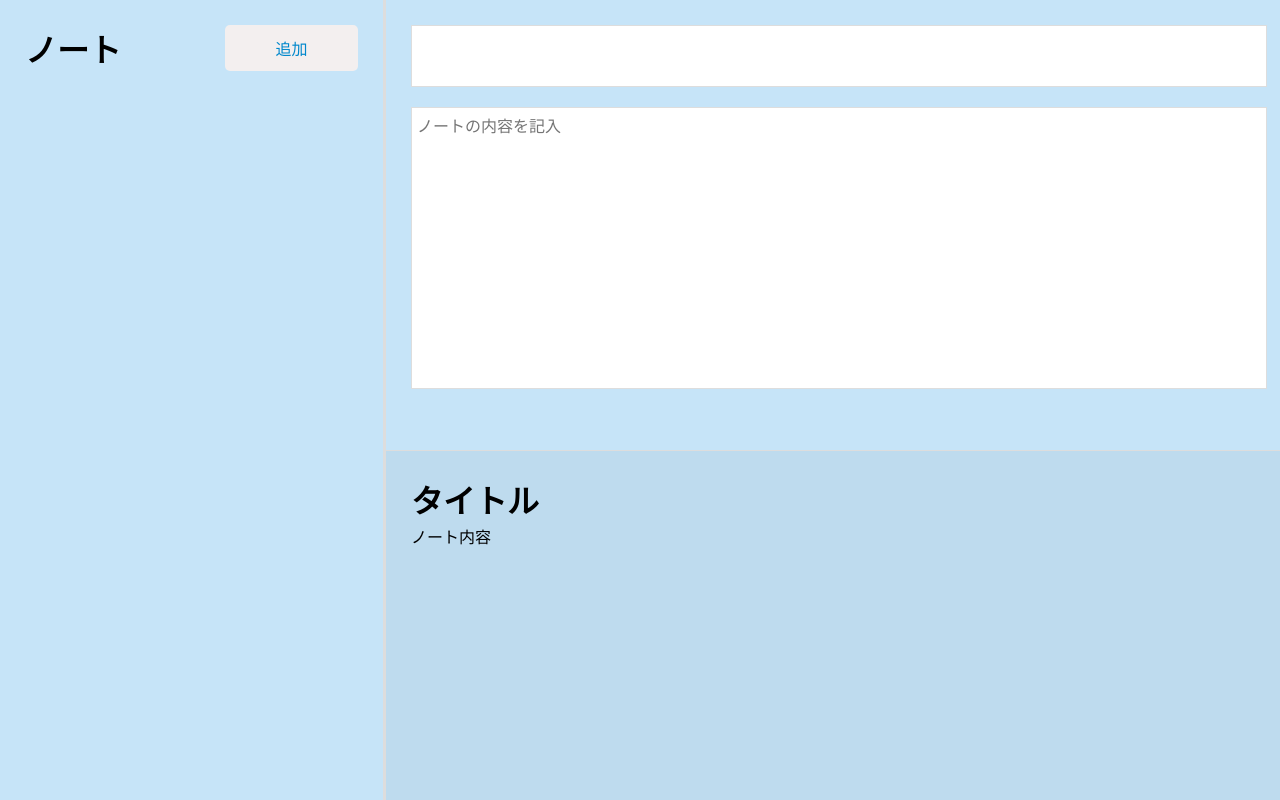
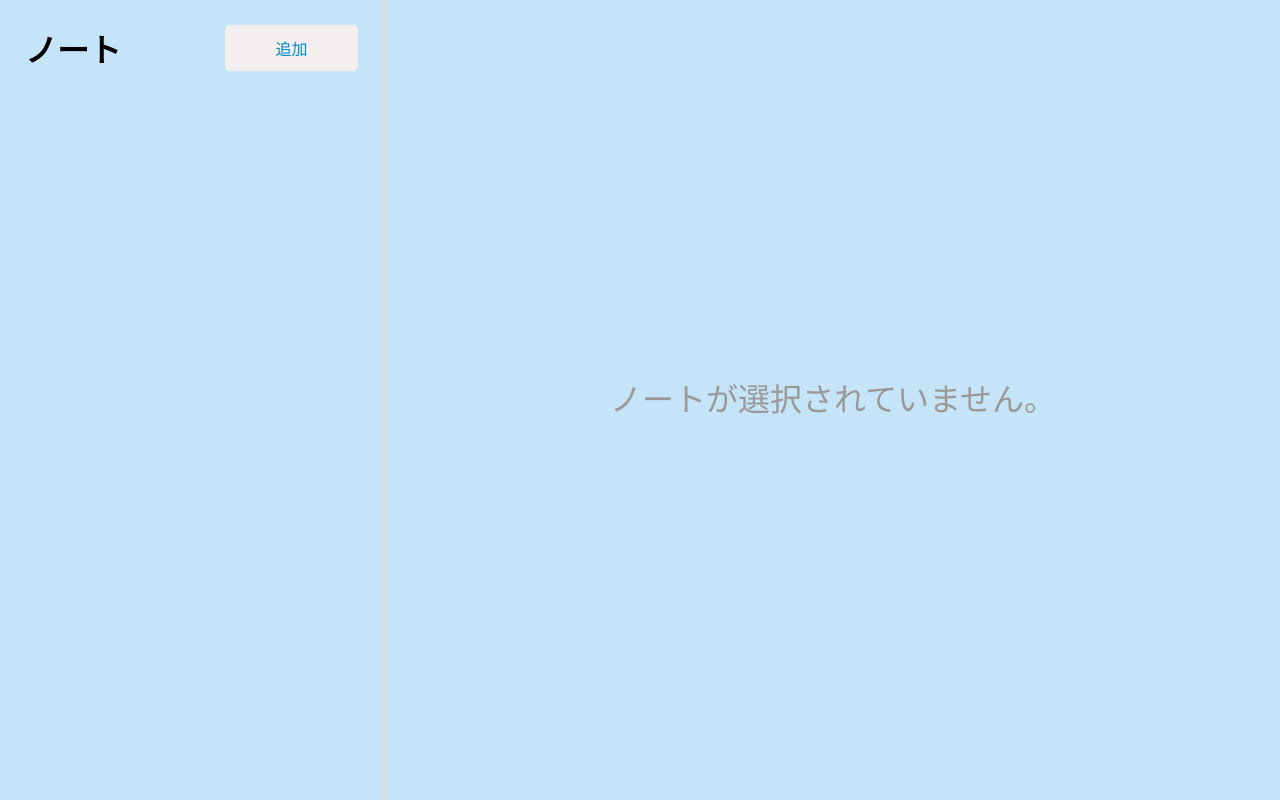
Before and after one commit to morihisashi/note-app-react, a React (Vite) app: page / in a window 1280 px wide. Built offline with nearby package versions, Linux system fonts and the light colour scheme.

Commit message:
ノートを出力させる

```diff
--- a/src/App.jsx
+++ b/src/App.jsx
@@ -24,6 +24,10 @@
     setNotes(filterNotes);
   };
 
+  const getActiveNote = () => {
+    return notes.find((note) => note.id === activeNote);
+  }
+
   return (
     <div className="App">
       <Sidebar
@@ -33,7 +37,7 @@
         activeNote={activeNote}
         setActiveNote={setActiveNote}
       />
-      <Main />
+      <Main activeNote={getActiveNote()} />
     </div>
   )
 }
--- a/src/components/Main.css
+++ b/src/components/Main.css
@@ -44,3 +44,12 @@
     padding: 0 25px 25px 25px;
     line-height: 2rem;
 }
+
+.no-active-note {
+    width: 70%;
+    height: 100vh;
+    line-height: 100vh;
+    text-align: center;
+    font-size: 2rem;
+    color: #999;
+}
--- a/src/components/Main.jsx
+++ b/src/components/Main.jsx
@@ -1,7 +1,10 @@
 import React from 'react';
 import './Main.css';
 
-const Main = () => {
+const Main = ({ activeNote }) => {
+    if (!activeNote) {
+        return <div className='no-active-note'>ノートが選択されていません。</div>
+    }
     return (
         <div className='app-main'>
             <div className='app-main-note-edit'>
@@ -9,8 +12,8 @@
                 <textarea id="" placeholder='ノートの内容を記入'></textarea>
             </div>
             <div className="app-main-note-preview">
-                <h1 className='preview-title'>タイトル</h1>
-                <div className='markdown-preview'>ノート内容</div>
+                <h1 className='preview-title'>{activeNote.title}</h1>
+                <div className='markdown-preview'>{activeNote.content}</div>
             </div>
         </div>
     )
```
